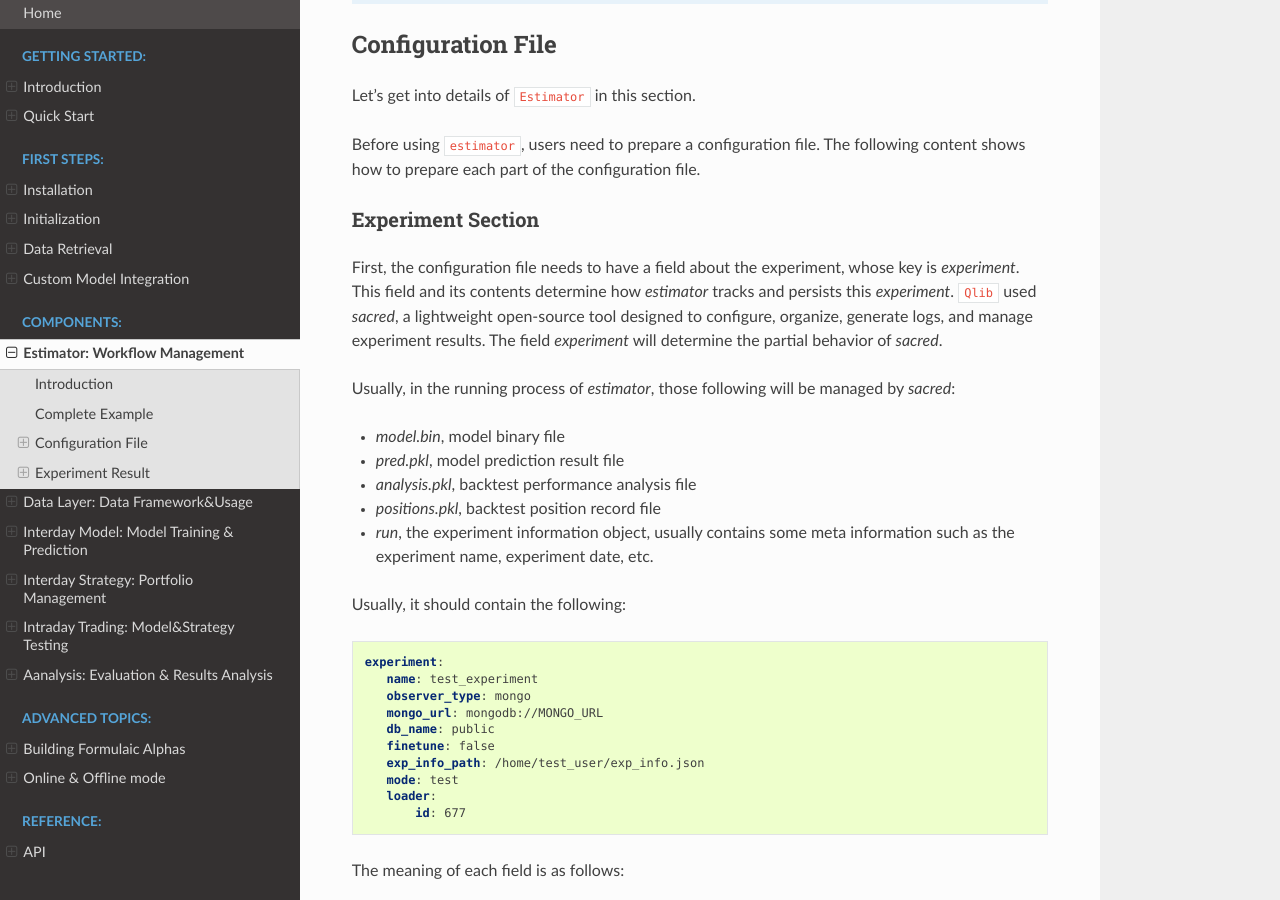
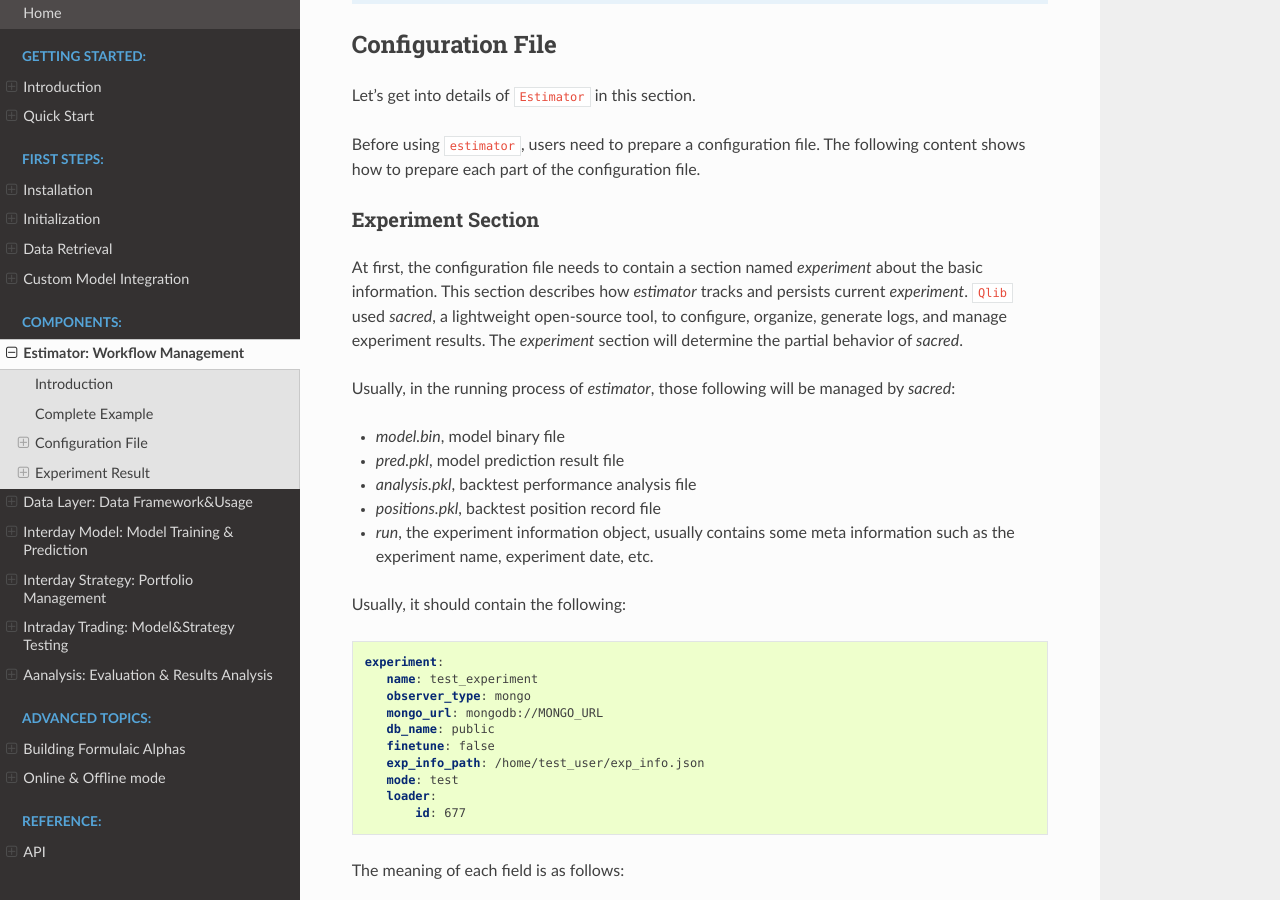
Before and after one commit to microsoft/qlib, a Sphinx documentation site: the page built from docs/component/estimator.rst, in a window 1280 px wide and 900 px high, scrolled down 2013 px. Built offline with Sphinx 7.4.7 and the Read the Docs theme 2.0.0, drawn with Linux system fonts in a browser that asks for light colours; pages that are not in the unit, such as notebooks, are missing from menus.

Commit message:
commmit estimator for merge

```diff
--- a/docs/component/estimator.rst
+++ b/docs/component/estimator.rst
@@ -105,7 +105,7 @@ Before using ``estimator``, users need to prepare a configuration file. The foll
 Experiment Section
 --------------------
 
-First, the configuration file needs to have a field about the experiment, whose key is `experiment`. This field and its contents determine how `estimator` tracks and persists this `experiment`. ``Qlib`` used `sacred`, a lightweight open-source tool designed to configure, organize, generate logs, and manage experiment results. The field `experiment` will determine the partial behavior of `sacred`.
+At first, the configuration file needs to contain a section named `experiment` about the basic information. This section describes how `estimator` tracks and persists current `experiment`. ``Qlib`` used `sacred`, a lightweight open-source tool, to configure, organize, generate logs, and manage experiment results. The `experiment` section will determine the partial behavior of `sacred`.
 
 Usually, in the running process of `estimator`, those following will be managed by `sacred`:
 
```
